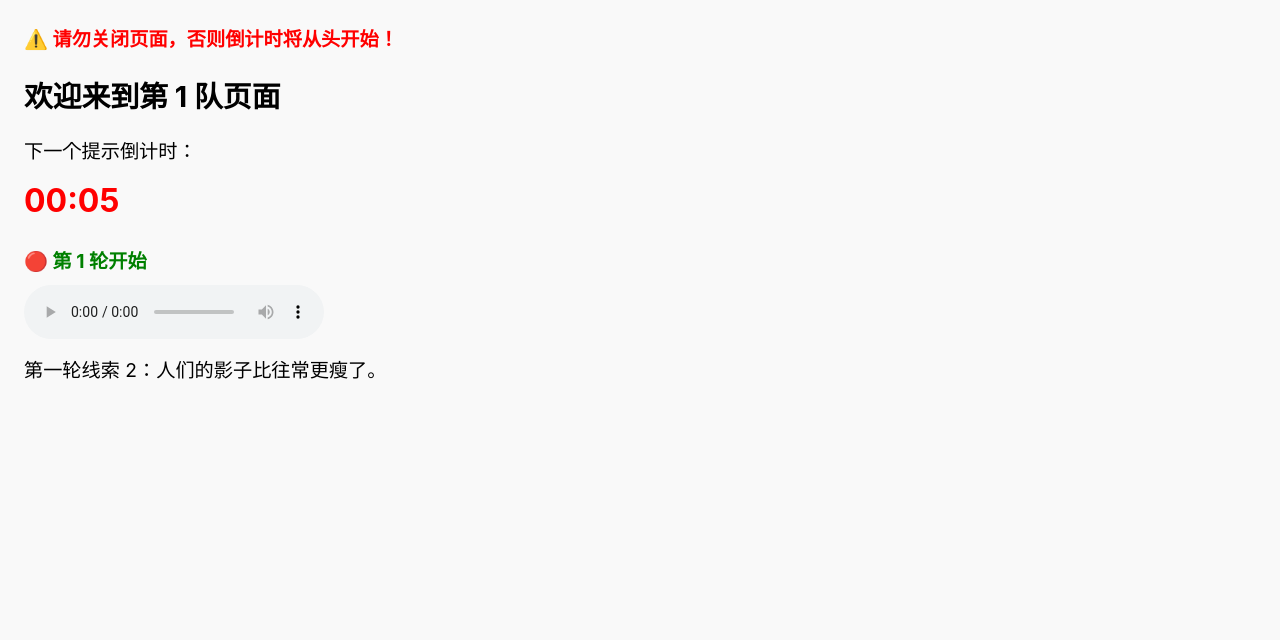
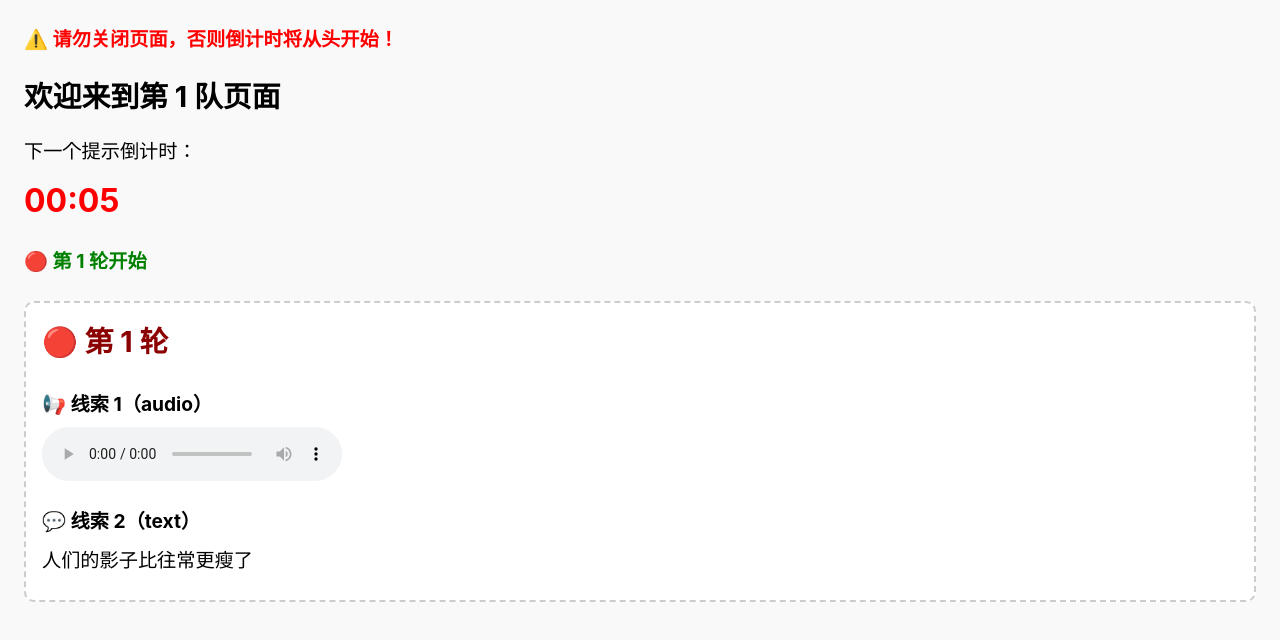
Before and after one commit to Wenlong1996/group-pages, a plain HTML site: page page1.html in a window 1280 px wide. Drawn offline with Linux system fonts and the light colour scheme.

Commit message:
Update page1.html

```diff
--- a/page1.html
+++ b/page1.html
@@ -34,6 +34,19 @@
       max-width: 100%;
       margin-top: 1rem;
     }
+
+    .round-block {
+      border: 2px dashed #ccc;
+      padding: 1rem;
+      margin-top: 1.5rem;
+      background-color: #fff;
+      border-radius: 10px;
+    }
+
+    .round-block h2 {
+      margin-top: 0;
+      color: darkred;
+    }
   </style>
 </head>
 <body>
@@ -47,10 +60,14 @@
   <div id="prompt" style="margin-top:20px;"></div>
 
 <script>
+  // 🕒 配置倒计时时间（单位：秒）
+  const PROMPT_INTERVAL = 5; // 每条线索之间300（改成 5 可测试）
+  const ROUND_INTERVAL = 10;  // 每轮之间600（改成 10 可测试）
+
   const rounds = [
     [
       { type: "audio", content: "https://raw.githubusercontent.com/campverano/group-pages/main/media/G1/G1_1/1.m4a" },
-      { type: "text", content: "第一轮线索 2：人们的影子比往常更瘦了。" },
+      { type: "text", content: "人们的影子比往常更瘦了" },
       { type: "image", content: "https://raw.githubusercontent.com/campverano/group-pages/main/media/G1/G1_1/3.jpg" }
     ],
     [
@@ -59,7 +76,7 @@
       { type: "image", content: "https://raw.githubusercontent.com/campverano/group-pages/main/media/G1/G1_2/3.png" }
     ],
     [
-      { type: "text", content: "第三轮线索 1：朝鲜 VS 韩国" },
+      { type: "text", content: "朝鲜 VS 韩国" },
       { type: "image", content: "https://raw.githubusercontent.com/campverano/group-pages/main/media/G1/G1_3/2.jpg" },
       { type: "image", content: "https://raw.githubusercontent.com/campverano/group-pages/main/media/G1/G1_3/3.png" }
     ]
@@ -71,7 +88,8 @@
   let currentRound = 0;
   let currentPrompt = 0;
   let isIntermission = false;
-  let timeLeft = 5;
+  let timeLeft = PROMPT_INTERVAL;
+  let currentRoundContainer = null;
 
   function updateTimerDisplay() {
     const min = String(Math.floor(timeLeft / 60)).padStart(2, '0');
@@ -80,6 +98,29 @@
   }
 
   function showPrompt(prompt) {
+    if (currentPrompt === 0 && !currentRoundContainer) {
+      currentRoundContainer = document.createElement("div");
+      currentRoundContainer.className = "round-block";
+      const title = document.createElement("h2");
+      title.innerText = `🔴 第 ${currentRound + 1} 轮`;
+      currentRoundContainer.appendChild(title);
+      promptBox.appendChild(currentRoundContainer);
+    }
+
+    const typeLabelMap = {
+      text: "💬",
+      image: "🖼️",
+      audio: "📢",
+      youtube: "🎬"
+    };
+
+    const label = typeLabelMap[prompt.type] || "📎";
+    const index = currentPrompt + 1;
+    const header = document.createElement("p");
+    header.innerText = `${label} 线索 ${index}（${prompt.type}）`;
+    header.style.fontWeight = "bold";
+    header.style.marginTop = "1rem";
+
     let element;
     if (prompt.type === "text") {
       element = document.createElement("p");
@@ -92,6 +133,7 @@
       element.src = prompt.content;
       element.controls = true;
       element.autoplay = true;
+      element.load();
     } else if (prompt.type === "youtube") {
       element = document.createElement("iframe");
       element.src = prompt.content;
@@ -101,7 +143,9 @@
       element.allow = "accelerometer; autoplay; clipboard-write; encrypted-media; gyroscope; picture-in-picture";
       element.allowFullscreen = true;
     }
-    promptBox.appendChild(element);
+
+    currentRoundContainer.appendChild(header);
+    currentRoundContainer.appendChild(element);
   }
 
   function showPromptNotice(msg) {
@@ -109,7 +153,11 @@
     notice.innerText = msg;
     notice.style.color = isIntermission ? "blue" : "green";
     notice.style.fontWeight = "bold";
-    promptBox.appendChild(notice);
+    if (currentRoundContainer) {
+      currentRoundContainer.appendChild(notice);
+    } else {
+      promptBox.appendChild(notice);
+    }
   }
 
   function startTimer() {
@@ -121,16 +169,17 @@
       if (timeLeft <= 0) {
         clearInterval(interval);
 
-        // 如果在轮间隔期，开始下一轮
         if (isIntermission) {
           isIntermission = false;
           currentRound++;
           currentPrompt = 0;
+          currentRoundContainer = null;
 
           if (currentRound < rounds.length) {
             showPromptNotice(`🔴 第 ${currentRound + 1} 轮开始`);
-            showPrompt(rounds[currentRound][currentPrompt++]);
-            timeLeft = 5;
+            showPrompt(rounds[currentRound][currentPrompt]);
+            currentPrompt++;
+            timeLeft = PROMPT_INTERVAL;
             startTimer();
           }
 
@@ -138,23 +187,22 @@
           const roundPrompts = rounds[currentRound];
 
           if (currentPrompt < roundPrompts.length) {
+            const isLast = currentPrompt === roundPrompts.length - 1;
             showPrompt(roundPrompts[currentPrompt]);
+            currentPrompt++;
 
-            // 判断是不是该轮的最后一个线索
-            if (currentPrompt === roundPrompts.length - 1) {
-              // 是最后一个线索
+            if (isLast) {
               if (currentRound + 1 >= rounds.length) {
                 showPromptNotice("🎉 所有线索已播放完毕！");
               } else {
                 showPromptNotice(`✅ 第 ${currentRound + 1} 轮线索已全部发放完毕，下一轮将在 10 分钟后开始`);
+                currentRoundContainer = null;
                 isIntermission = true;
-                timeLeft = 10;
+                timeLeft = ROUND_INTERVAL;
                 startTimer();
               }
             } else {
-              // 不是最后一个线索，正常间隔5分钟
-              currentPrompt++;
-              timeLeft = 5;
+              timeLeft = PROMPT_INTERVAL;
               startTimer();
             }
           }
@@ -170,7 +218,5 @@
     startTimer();
   };
 </script>
-
-
 </body>
 </html>
```
